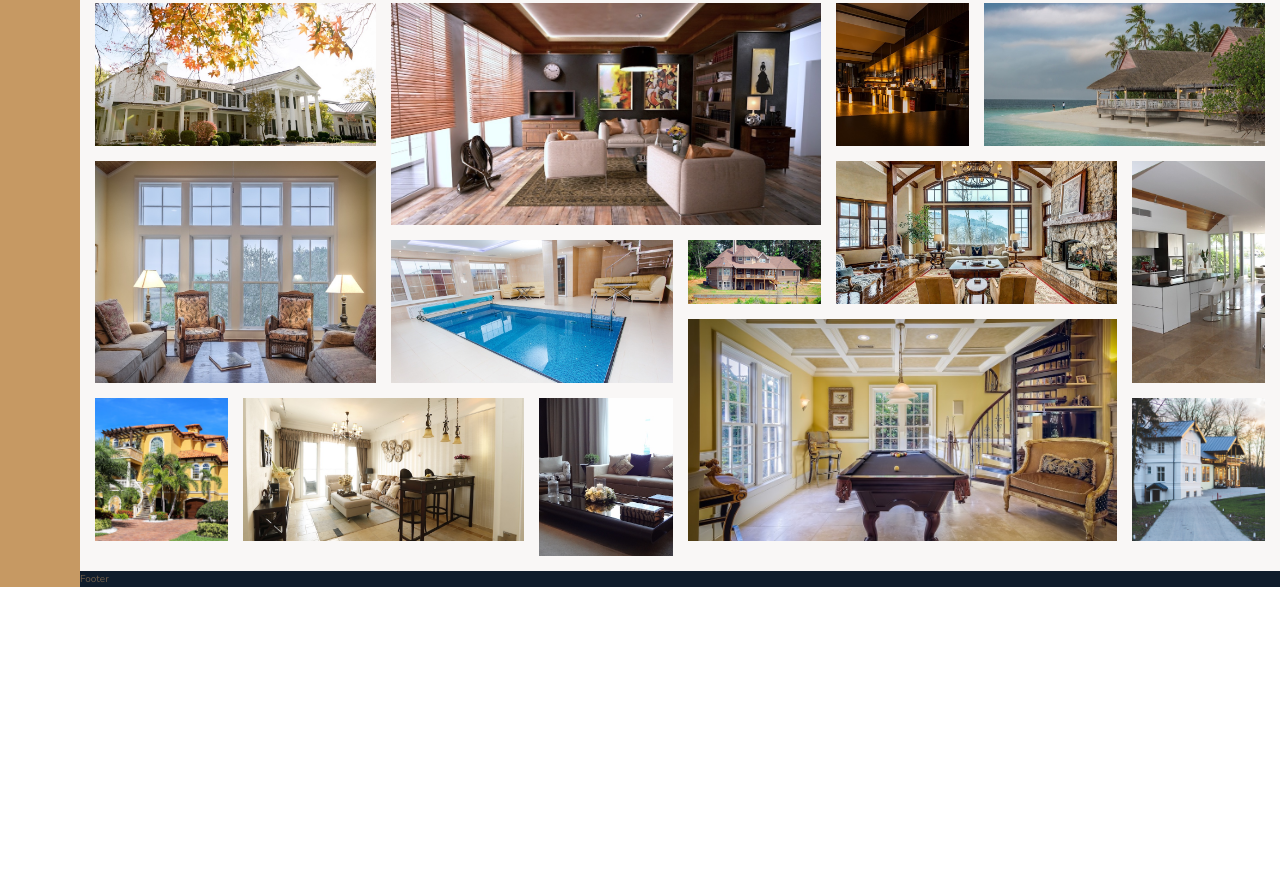
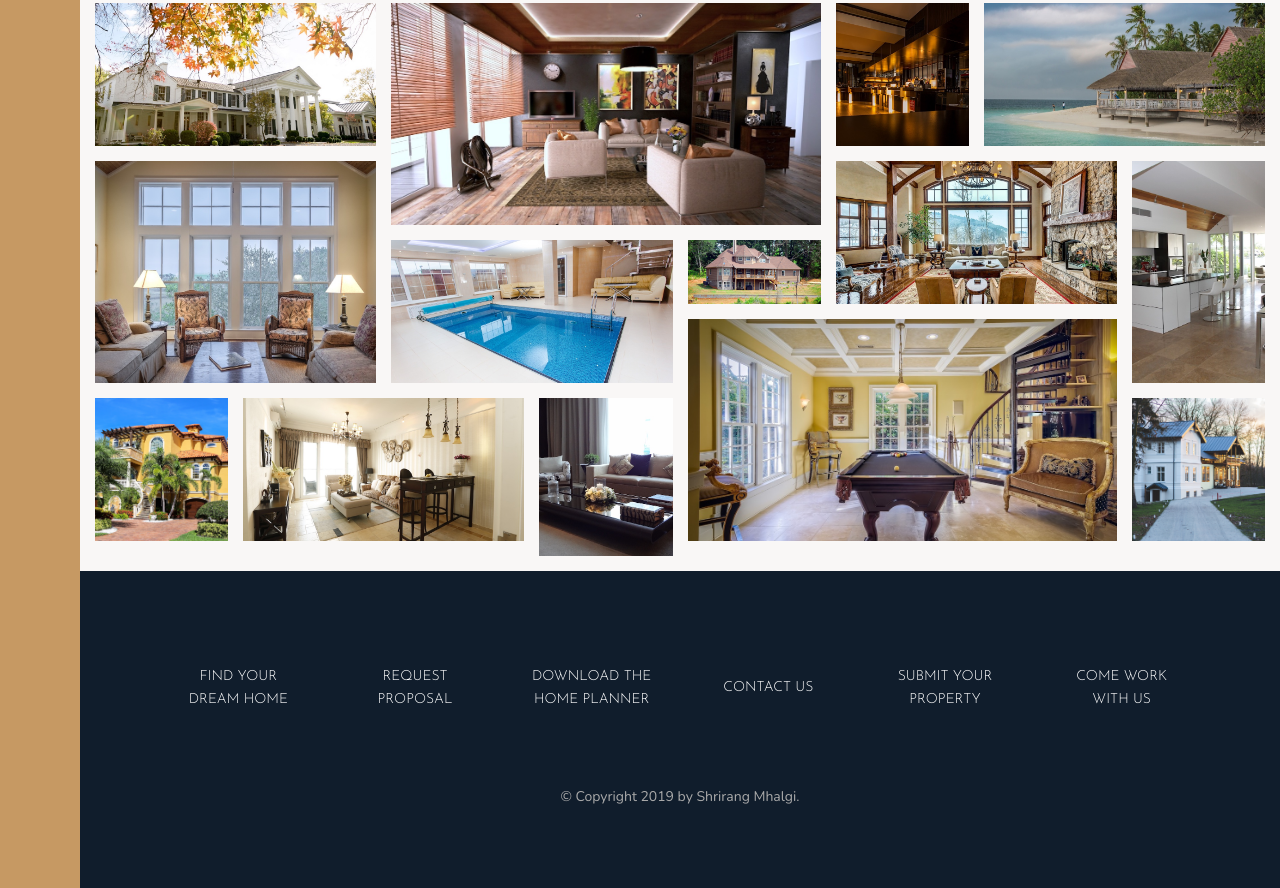
Before and after one commit to shrirangmhalgi/nexter, a website: page index.html in a window 1280 px wide. Shown: the part 3084-3972 px from the top of the page. Before the commit the page ends 3671 px from the top, so only its background shows below. Drawn offline with nearby package versions, Linux system fonts and the light colour scheme.

Commit message:
added the footer

```diff
--- a/index.html
+++ b/index.html
@@ -400,7 +400,17 @@
   </section>
 
   <footer class="footer">
-    Footer
+    <ul class="nav">
+      <li class="nav__item"><a href="#" class="nav__link">Find your dream home</a></li>
+      <li class="nav__item"><a href="#" class="nav__link">Request Proposal</a></li>
+      <li class="nav__item"><a href="#" class="nav__link">Download the home planner</a></li>
+      <li class="nav__item"><a href="#" class="nav__link">Contact us</a></li>
+      <li class="nav__item"><a href="#" class="nav__link">Submit your property</a></li>
+      <li class="nav__item"><a href="#" class="nav__link">Come work with us</a></li>
+    </ul>
+    <p class="copyright">
+      &copy; Copyright 2019 by Shrirang Mhalgi.
+    </p>
   </footer>
 </body>
 
--- a/sass/_footer.scss
+++ b/sass/_footer.scss
@@ -1,4 +1,42 @@
 .footer{
   background-color: $color-secondary;
   grid-column: full-start / full-end;
+  padding: 8rem;
 }
+
+.nav{
+  list-style: none;
+  display: grid;
+  grid-template-columns: repeat(auto-fit, minmax(15rem, 1fr));
+  grid-gap: 2rem;
+  align-items: center;
+
+  &__link:link,
+  &__link:visited{
+    font-size: 1.4rem;
+    color: white;
+    text-decoration: none;
+    font-family: $font-display;
+    text-transform: uppercase;
+    text-align: center;
+    padding: 1.5rem;
+    display: block;
+    transition: all 0.2s;
+  }
+
+  &__link:hover,
+  &__link:active{
+    background-color: rgba(#fff, 0.05);
+    transform: translateY(-3px);
+  }
+}
+
+.copyright{
+  font-size: 1.4rem;
+  color: $color-grey-light-2;
+  margin-top: 6rem;
+  margin-right: auto;
+  margin-left: auto;
+  text-align: center;
+  width: 70%;
+}
```
Also changed, not shown: css/style.css.
